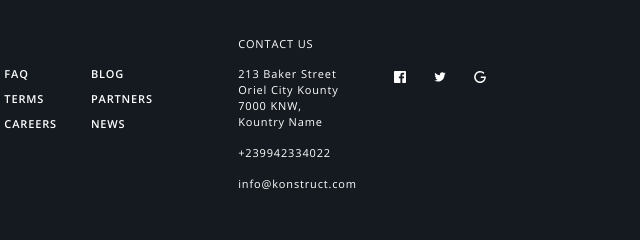
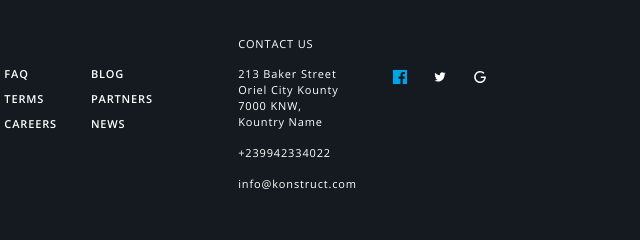
Before and after one commit to Lamanris/konstruct, a plain HTML site: page index.html in a window 1280 px wide. In both pictures the pointer is over the icon 1024 px from the left and 2486 px from the top of the page. Shown: the part 2409-2649 px from the top of the page, 624-1264 px from the left. Drawn offline with Linux system fonts and the light colour scheme.

Commit message:
add hover to icons footer

```diff
--- a/css/style.css
+++ b/css/style.css
@@ -430,7 +430,11 @@ body {
     height: 12px;
     fill: white;
     margin-left: 24px;
-
+    transition: .6s;
+}
+.footer_icons-icon:hover {
+    fill: #00A4E5;
+    transform: scale(1.2);
 }
 
 .footer_icons-facebook-icon {
```
